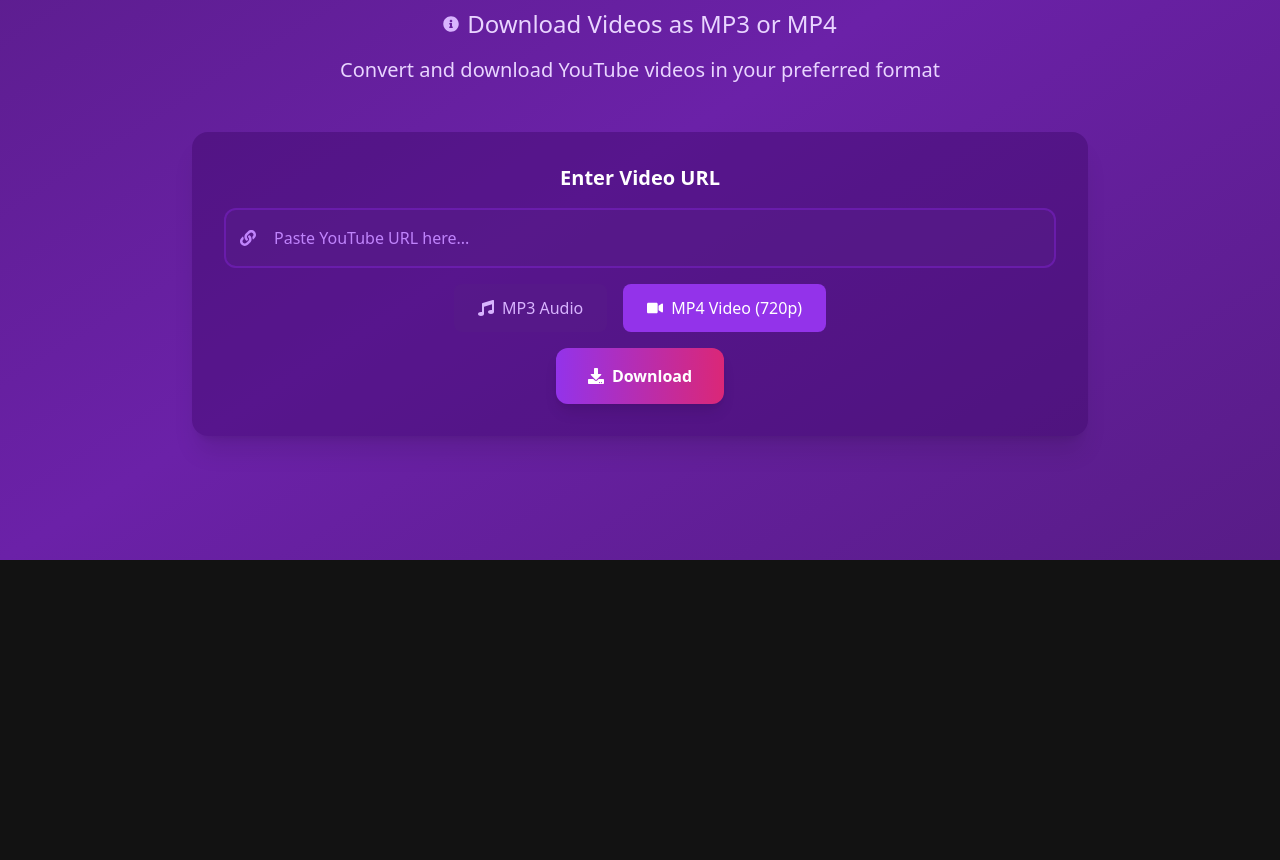
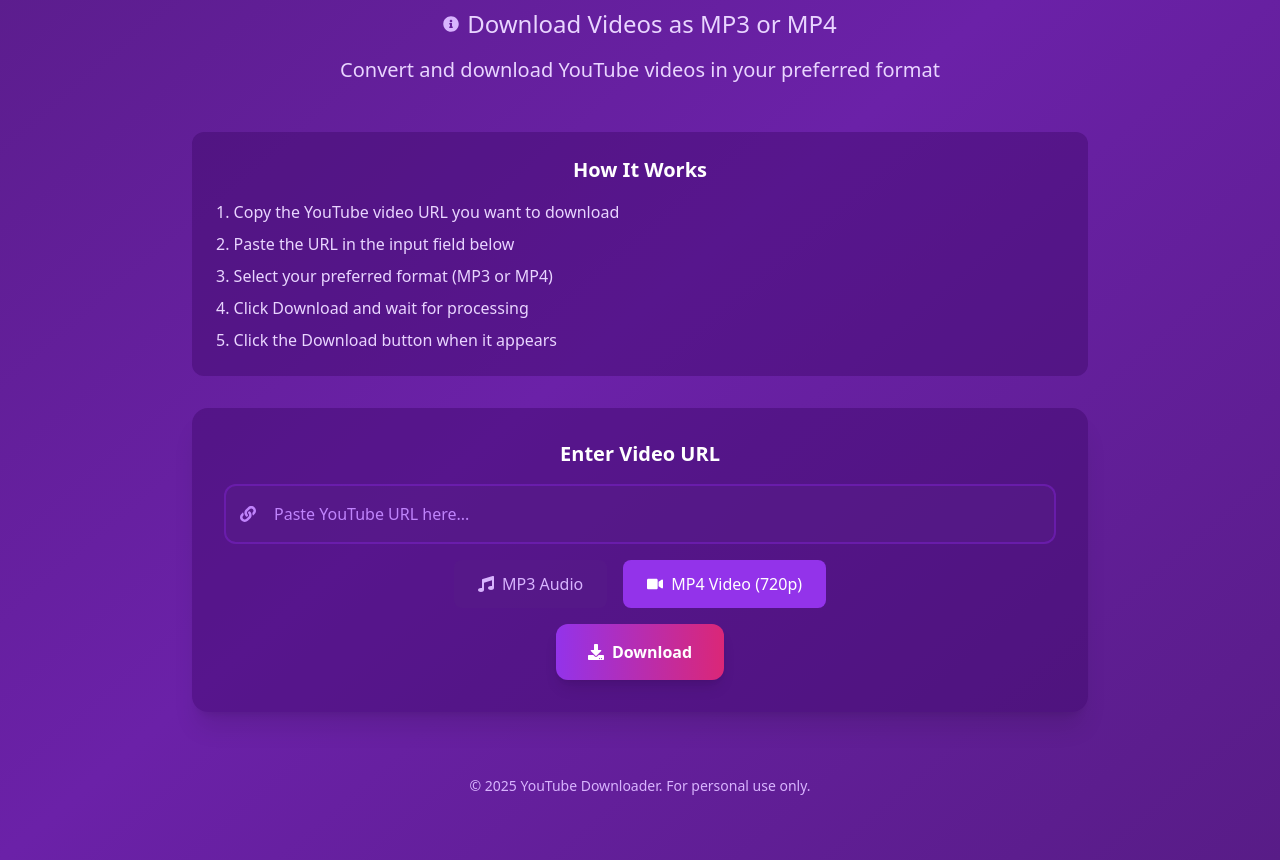
Before and after one commit to Dendi-beep/youtube, a React (Vite) app: page / in a window 1280 px wide. Shown: the part 240-1100 px from the top of the page. Before the commit the page ends 800 px from the top, so only its background shows below. Built offline with nearby package versions, Linux system fonts and the light colour scheme.

Commit message:
last fix

```diff
--- a/src/App.jsx
+++ b/src/App.jsx
@@ -34,12 +34,7 @@
 
       const requestUrl = `${apiUrl}?api_token=${token}&q=${encodeURIComponent(url)}`;
       const response = await axios.get(requestUrl);
-      console.log("Download Data:", downloadData);
-      console.log("Format:", format);
 
-
-      console.log("Request URL:", requestUrl);
-      console.log("Response Data:", response.data);
 
       if (response.data.status === "success") {
         if (format === 'mp4'){
@@ -93,6 +88,18 @@
             <p className="text-lg md:text-xl text-purple-200 max-w-2xl mx-auto">
               Convert and download YouTube videos in your preferred format
             </p>
+          </div>
+
+            {/* Instructions */}
+            <div className="bg-purple-950/40 p-6 rounded-xl mb-8">
+            <h3 className="text-xl font-semibold mb-4 text-center">How It Works</h3>
+            <ol className="list-decimal list-inside space-y-2 text-purple-200">
+              <li>Copy the YouTube video URL you want to download</li>
+              <li>Paste the URL in the input field below</li>
+              <li>Select your preferred format (MP3 or MP4)</li>
+              <li>Click Download and wait for processing</li>
+              <li>Click the Download button when it appears</li>
+            </ol>
           </div>
 
           {/* Form */}
@@ -179,7 +186,7 @@
                 <a
                   href={downloadData.url}
                   download
-                  className="inline-flex items-center px-8 py-4 bg-green-600 hover:bg-green-700 rounded-xl font-semibold transition-colors duration-300"
+                  className="inline-flex items-center px-8 py-4 bg-gradient-to-r from-purple-600 to-pink-600 hover:from-purple-700 hover:to-pink-700 text-white rounded-xl font-semibold transition-colors duration-300"
                 >
                   <FaDownload className="mr-2" />
                   Download {format.toUpperCase()}
@@ -202,7 +209,7 @@
                     <a
                       href={option.downloadUrl}
                       download
-                      className="bg-green-600 text-white px-4 py-2 rounded-xl hover:bg-green-700 transition-colors duration-300"
+                      className="bg-gradient-to-r from-purple-600 to-pink-600 hover:from-purple-700 hover:to-pink-700 text-white px-4 py-2 rounded-xl transition-colors duration-300"
                     >
                       Download
                     </a>
@@ -211,6 +218,11 @@
               </ul>
             </div>
           )}
+
+           {/* Footer */}
+           <div className="text-center mt-16 text-purple-300 text-sm">
+            <p>© {new Date().getFullYear()} YouTube Downloader. For personal use only.</p>
+          </div>
         </div>
       </div>
     </div>
```
